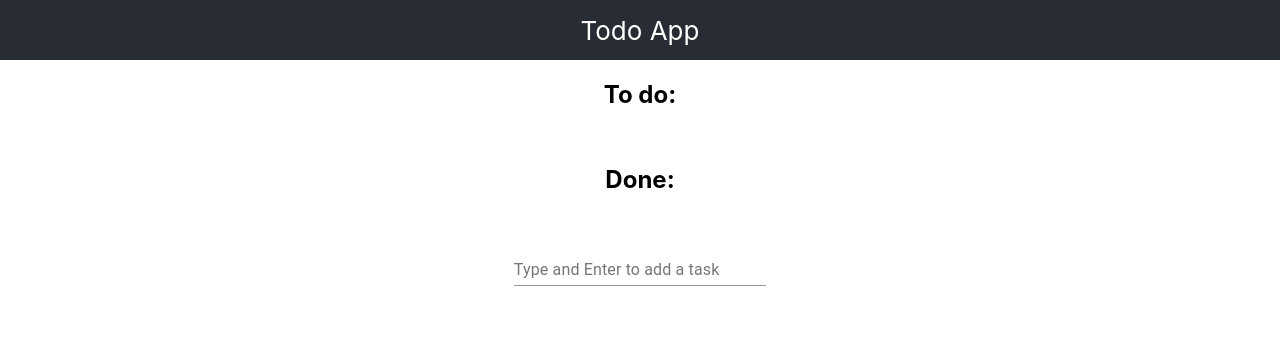
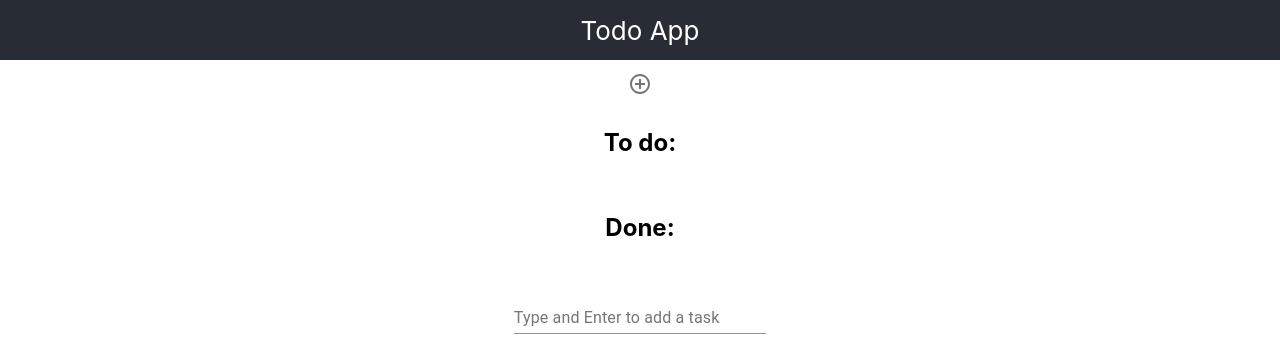
Before and after one commit to cultureweb/test-recrutement, a React (Create React App) app in the folder todo-app-frontend/: page / in a window 1280 px wide. Shown: the top 364 px of the page. Built offline with nearby package versions, Linux system fonts and the light colour scheme.

Commit message:
button to generate a task UI only

```diff
--- a/todo-app-frontend/src/components/Todo/ListOfTasks.js
+++ b/todo-app-frontend/src/components/Todo/ListOfTasks.js
@@ -31,7 +31,7 @@ const ListOfTasks = ({ tasks, setTasks, setTask }) => {
               id: obj.id,
               title: obj.title,
               done: !obj.done,
-              createdAt: event.target.checked ? new Date() : null,
+              doneAt: event.target.checked ? new Date() : null,
             }
           : obj
       )
@@ -68,7 +68,7 @@ const ListOfTasks = ({ tasks, setTasks, setTask }) => {
               id: obj.id,
               title: e.target.value,
               done: obj.done,
-              createdAt: obj.createdAt,
+              doneAt: obj.doneAt,
             }
           : obj
       )
@@ -82,7 +82,7 @@ const ListOfTasks = ({ tasks, setTasks, setTask }) => {
   return (
     <List className={classes.root}>
       {tasks
-        .sort((a, b) => new Date(b.createdAt) - new Date(a.createdAt))
+        .sort((a, b) => new Date(b.doneAt) - new Date(a.doneAt))
         .map((t, index) => (
           <ListItem key={index} role={undefined} dense>
             <Checkbox
@@ -105,8 +105,8 @@ const ListOfTasks = ({ tasks, setTasks, setTask }) => {
             <IconButton aria-label="edit" onClick={() => handleOpenModal()}>
               <EditIcon />
             </IconButton>
-            {/* <p>{t.done ? t.createdAt.toLocaleString() : 'in progress'}</p> */}
-            <p>{t.createdAt ? t.createdAt.toLocaleString() : 'in progress'}</p>
+
+            <p>{t.doneAt ? t.doneAt.toLocaleString() : ''}</p>
             <CustomModal
               handleCloseModal={handleCloseModal}
               openModal={openModal}
--- /dev/null
+++ b/todo-app-frontend/src/components/Todo/Menu.js
@@ -0,0 +1,13 @@
+import React from 'react';
+import AddCircleOutlineIcon from '@material-ui/icons/AddCircleOutline';
+import { IconButton } from '@material-ui/core';
+
+const Menu = ({ handleClick }) => {
+  return (
+    <IconButton onClick={handleClick}>
+      <AddCircleOutlineIcon />
+    </IconButton>
+  );
+};
+
+export default Menu;
--- a/todo-app-frontend/src/components/Todo/Tasks.js
+++ b/todo-app-frontend/src/components/Todo/Tasks.js
@@ -25,7 +25,7 @@ const Tasks = () => {
       id: tasks.length,
       title: task,
       done: false,
-      createdAt: null,
+      doneAt: null,
     };
 
     setTasks((prevState) => [...prevState, newTask]);
--- a/todo-app-frontend/src/components/Todo/Todo.js
+++ b/todo-app-frontend/src/components/Todo/Todo.js
@@ -1,9 +1,14 @@
 import React from 'react';
 import Tasks from './Tasks';
+import Menu from './Menu';
 
 const Todo = () => {
+  const generateTask = () => {
+    alert('button to generate a task');
+  };
   return (
     <div>
+      <Menu handleClick={generateTask} />
       <Tasks />
     </div>
   );
```
